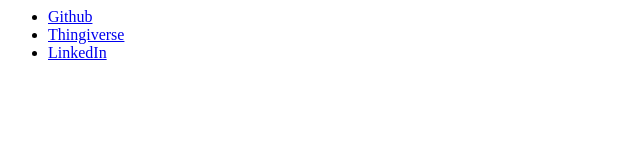
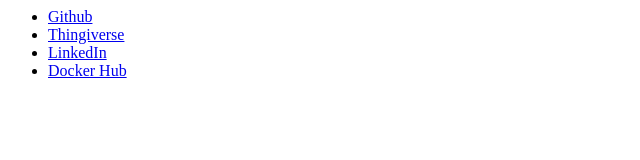
Before and after one commit to jas0ndiamond/jas0ndiamond.github.io, a plain HTML site: page index.html in a window 1280 px wide. Shown: the whole page, without its empty margins (0-640 px from the left). Drawn offline with Linux system fonts and the light colour scheme.

Commit message:
Update index.html

```diff
--- a/index.html
+++ b/index.html
@@ -2,4 +2,5 @@
 <li><a href="https://github.com/jas0ndiamond">Github</a>
 <li><a href="https://www.thingiverse.com/jdiamond77/">Thingiverse</a>
 <li><a href="https://www.linkedin.com/in/jas0ndiam0nd/">LinkedIn</a>
+<li><a href="https://hub.docker.com/u/jas0ndiamond/">Docker Hub</a>
 </ul>
```
